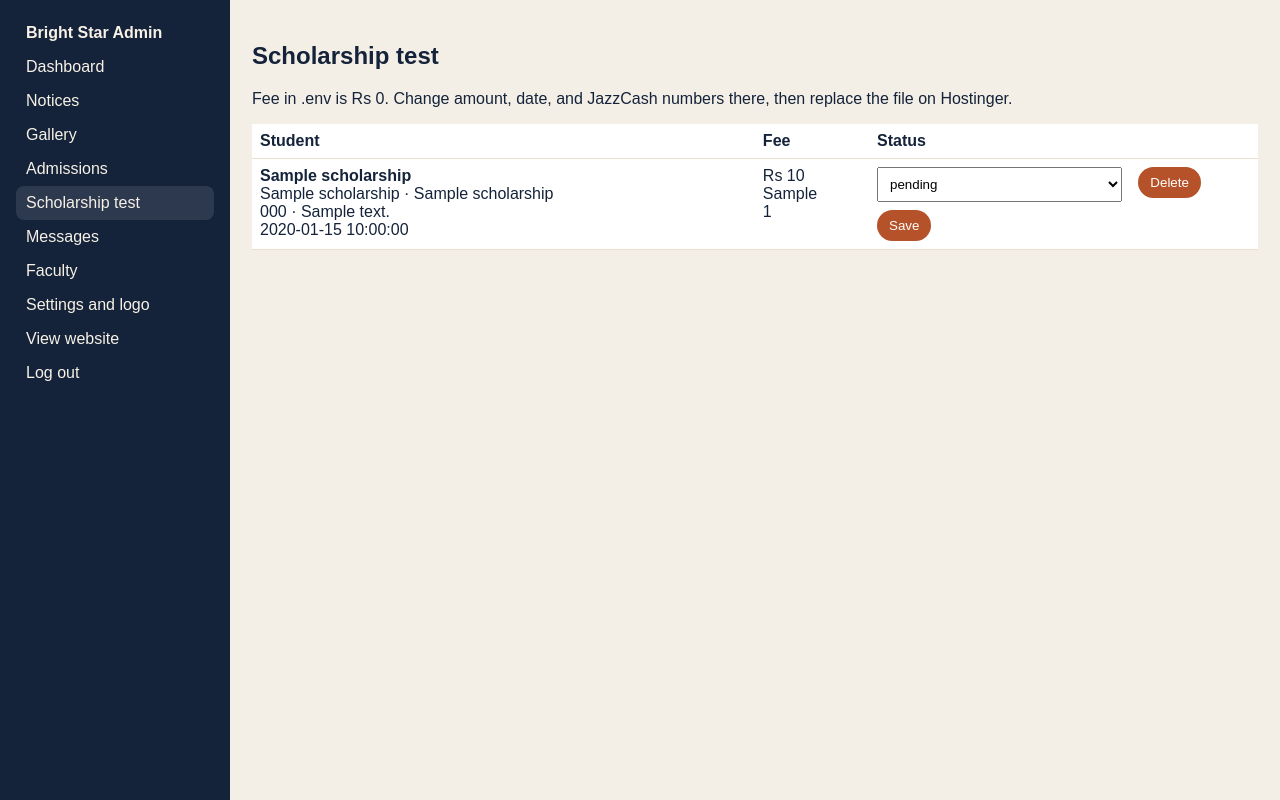
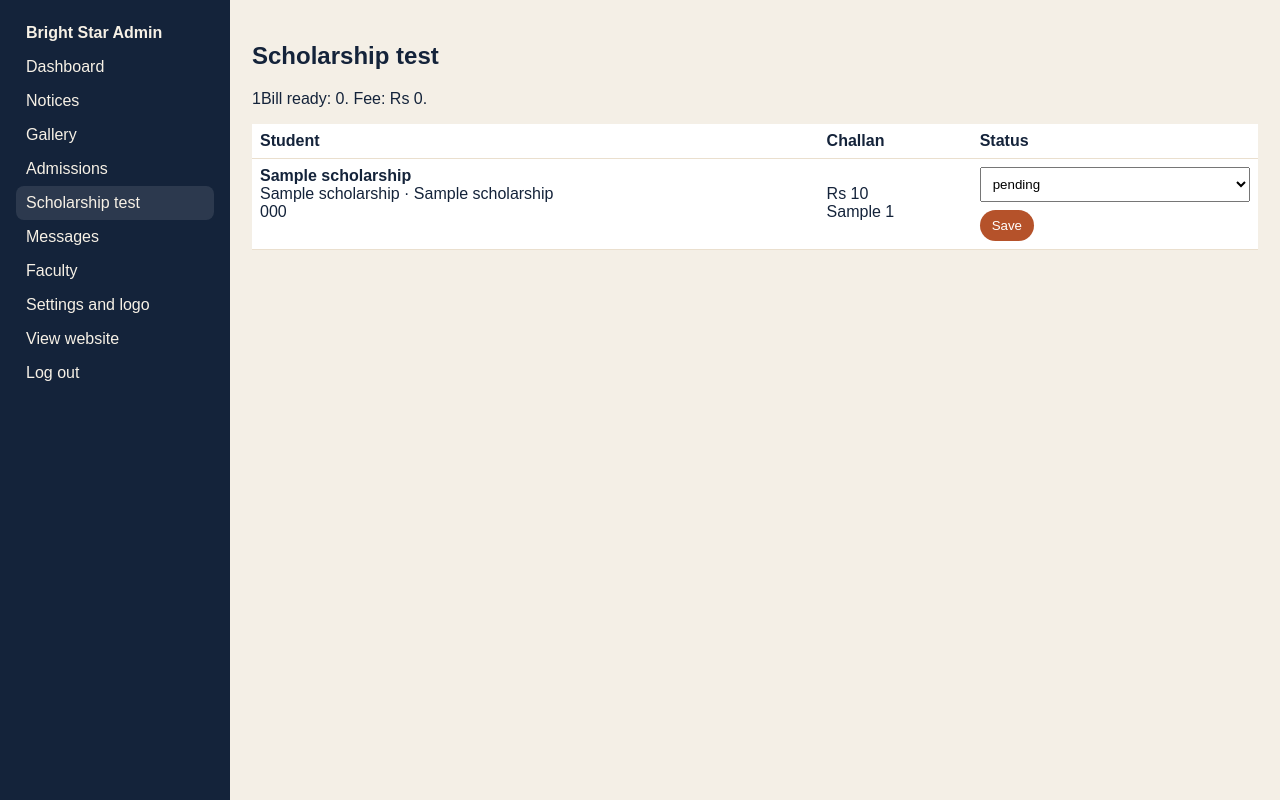
Before and after one commit to faham112/brightstar-school, a PHP site: page /admin/scholarships.php in a window 1280 px wide. Run offline with PHP 8.4, Linux system fonts and the light colour scheme; the visitor is signed in with stand-in values (Sample User, id 1); tables that the repository leaves empty hold one stand-in row (values such as "Sample post"); some libraries are stand-ins or nearby versions.

Commit message:
Show challan numbers in scholarship admin

```diff
--- a/admin/scholarships.php
+++ b/admin/scholarships.php
@@ -1,65 +1,14 @@
 <?php
-require __DIR__ . '/../includes/bootstrap.php';
-require_admin();
-
+require __DIR__ . '/../includes/bootstrap.php'; require_admin();
 if ($_SERVER['REQUEST_METHOD'] === 'POST') {
-    csrf_check();
-    $id = (int) ($_POST['id'] ?? 0);
-    $status = $_POST['status'] ?? 'pending';
-    if (!in_array($status, ['pending', 'paid', 'verified', 'rejected'], true)) {
-        $status = 'pending';
-    }
-    if (($_POST['action'] ?? '') === 'status') {
-        db()->prepare('UPDATE scholarships SET status = ? WHERE id = ?')->execute([$status, $id]);
-        flash('ok', 'Scholarship registration updated.');
-    }
-    if (($_POST['action'] ?? '') === 'delete') {
-        db()->prepare('DELETE FROM scholarships WHERE id = ?')->execute([$id]);
-        flash('ok', 'Registration removed.');
-    }
-    redirect('scholarships.php');
+    csrf_check(); $id = (int) ($_POST['id'] ?? 0);
+    if (($_POST['action'] ?? '') === 'status') { db()->prepare('UPDATE scholarships SET status = ? WHERE id = ?')->execute([$_POST['status'] ?? 'pending', $id]); }
+    if (($_POST['action'] ?? '') === 'delete') { db()->prepare('DELETE FROM scholarships WHERE id = ?')->execute([$id]); }
+    flash('ok', 'Registration updated.'); redirect('scholarships.php');
 }
-
-$adminTitle = 'Scholarship test';
-$adminPage = 'scholarships';
-require __DIR__ . '/_header.php';
+$adminTitle='Scholarship test'; $adminPage='scholarships'; require __DIR__ . '/_header.php';
 $rows = db()->query('SELECT * FROM scholarships ORDER BY created_at DESC')->fetchAll();
 ?>
-<p>Fee in .env is <?= e(money((int) env('SCHOLARSHIP_FEE', '0'))) ?>. Change amount, date, and JazzCash numbers there, then replace the file on Hostinger.</p>
-<table>
-    <tr><th>Student</th><th>Fee</th><th>Status</th><th></th></tr>
-    <?php foreach ($rows as $row): ?>
-        <tr>
-            <td>
-                <strong><?= e($row['student_name']) ?></strong><br>
-                <?= e($row['father_name']) ?> · <?= e($row['class_name']) ?><br>
-                <?= e($row['phone']) ?> · <?= e($row['address']) ?><br>
-                <?= e($row['created_at']) ?>
-            </td>
-            <td><?= e(money((int) $row['fee_amount'])) ?><br><?= e($row['payment_method']) ?><br><?= e($row['transaction_id']) ?></td>
-            <td>
-                <form method="post">
-                    <?= csrf_field() ?>
-                    <input type="hidden" name="action" value="status">
-                    <input type="hidden" name="id" value="<?= (int) $row['id'] ?>">
-                    <select name="status">
-                        <?php foreach (['pending', 'paid', 'verified', 'rejected'] as $status): ?>
-                            <option <?= $row['status'] === $status ? 'selected' : '' ?>><?= e($status) ?></option>
-                        <?php endforeach; ?>
-                    </select>
-                    <button type="submit">Save</button>
-                </form>
-            </td>
-            <td>
-                <form method="post">
-                    <?= csrf_field() ?>
-                    <input type="hidden" name="action" value="delete">
-                    <input type="hidden" name="id" value="<?= (int) $row['id'] ?>">
-                    <button type="submit">Delete</button>
-                </form>
-            </td>
-        </tr>
-    <?php endforeach; ?>
-    <?php if (!$rows): ?><tr><td colspan="4">No registrations yet.</td></tr><?php endif; ?>
-</table>
+<p>1Bill ready: <?= e(env('ONEBILL_READY', '0')) ?>. Fee: <?= e(money((int) env('SCHOLARSHIP_FEE', '0'))) ?>.</p>
+<table><tr><th>Student</th><th>Challan</th><th>Status</th></tr><?php foreach ($rows as $row): ?><tr><td><strong><?= e($row['student_name']) ?></strong><br><?= e($row['father_name']) ?> · <?= e($row['class_name']) ?><br><?= e($row['phone']) ?></td><td><?= e($row['challan_no']) ?><br><?= e(money((int)$row['fee_amount'])) ?><br><?= e($row['payment_method']) ?> <?= e($row['transaction_id']) ?></td><td><form method="post"><?= csrf_field() ?><input type="hidden" name="action" value="status"><input type="hidden" name="id" value="<?= (int)$row['id'] ?>"><select name="status"><?php foreach (['pending','paid','verified','rejected'] as $s): ?><option <?= $row['status']===$s?'selected':'' ?>><?= e($s) ?></option><?php endforeach; ?></select><button>Save</button></form></td></tr><?php endforeach; ?><?php if (!$rows): ?><tr><td colspan="3">No registrations yet.</td></tr><?php endif; ?></table>
 <?php require __DIR__ . '/_footer.php'; ?>
```
